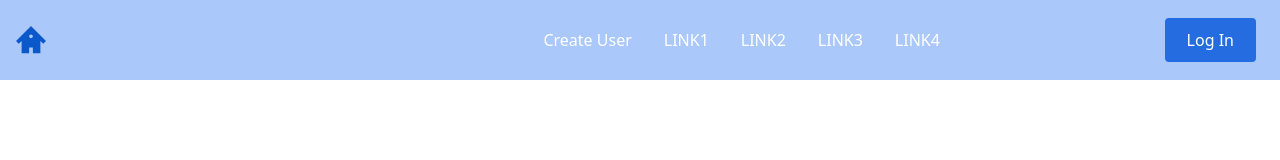
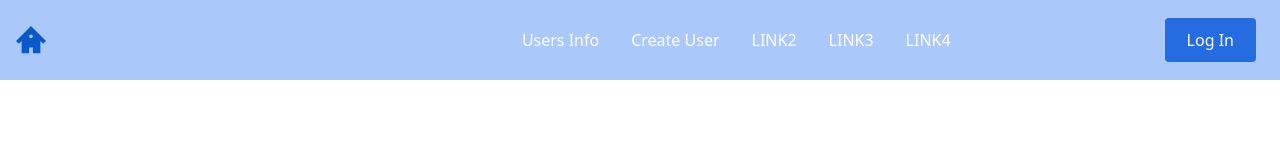
Before and after one commit to Meihong117/Static-Web-App-1, a React (Create React App) app: page /search in a window 1280 px wide. Shown: the top 160 px of the page. Built offline with nearby package versions, Linux system fonts and the light colour scheme.

Commit message:
add home page

```diff
--- a/src/App.js
+++ b/src/App.js
@@ -7,6 +7,7 @@ import PostUser from './components/PostUser';
 import Login from './components/Login';
 import NavBar from './components/NavBar/NavBar';
 import SideBar from './components/NavBar/SideBar';
+import Home from './components/Home';
 
 function App() {
   const [isOpen, setIsOpen] = useState(false)
@@ -20,7 +21,8 @@ function App() {
 
       <Routes>
       {/* Route new version(6) */}
-        <Route exact path="/" element={<GetUsers />}/>
+        <Route exact path="/" element={<Home />}/>
+        <Route path="/users" element={<GetUsers />}/>
         <Route path="/user/:id" element={<GetSpecificUrs />}/>
         <Route path="/postuser" element={<PostUser />}/>
         <Route path="/login" element={<Login />}/>
--- /dev/null
+++ b/src/components/Home.js
@@ -0,0 +1,11 @@
+import React from 'react'
+
+const Home = () => {
+    return (
+        <div>
+            Home page
+        </div>
+    )
+}
+
+export default Home
--- a/src/components/NavBar/NavBar.js
+++ b/src/components/NavBar/NavBar.js
@@ -15,8 +15,8 @@ const NavBar = ({toggle}) => {
                 </MobileIcon>
 
                 <NavMenue>
+                    <NavLink to="/users" >Users Info</NavLink>
                     <NavLink to="/postuser" >Create User</NavLink>
-                    <NavLink to="/" >LINK1</NavLink>
                     <NavLink to="/" >LINK2</NavLink>
                     <NavLink to="/" >LINK3</NavLink>
                     <NavLink to="/" >LINK4</NavLink>
--- a/src/components/NavBar/SideBar.js
+++ b/src/components/NavBar/SideBar.js
@@ -9,8 +9,8 @@ const SideBar = ({isOpen,toggle}) => {
             </Icon>
             <SideBarWrapper>
                 <SideBarMenue>
+                    <SidebarLink to='/users'>Users Info</SidebarLink>
                     <SidebarLink to='/postuser'>Create User</SidebarLink>
-                    <SidebarLink to='/'>LINK1</SidebarLink>
                     <SidebarLink to='/'>LINK2</SidebarLink>
                     <SidebarLink to='/'>LINK3</SidebarLink>
                     <SidebarLink to='/'>LINK4</SidebarLink>
```
